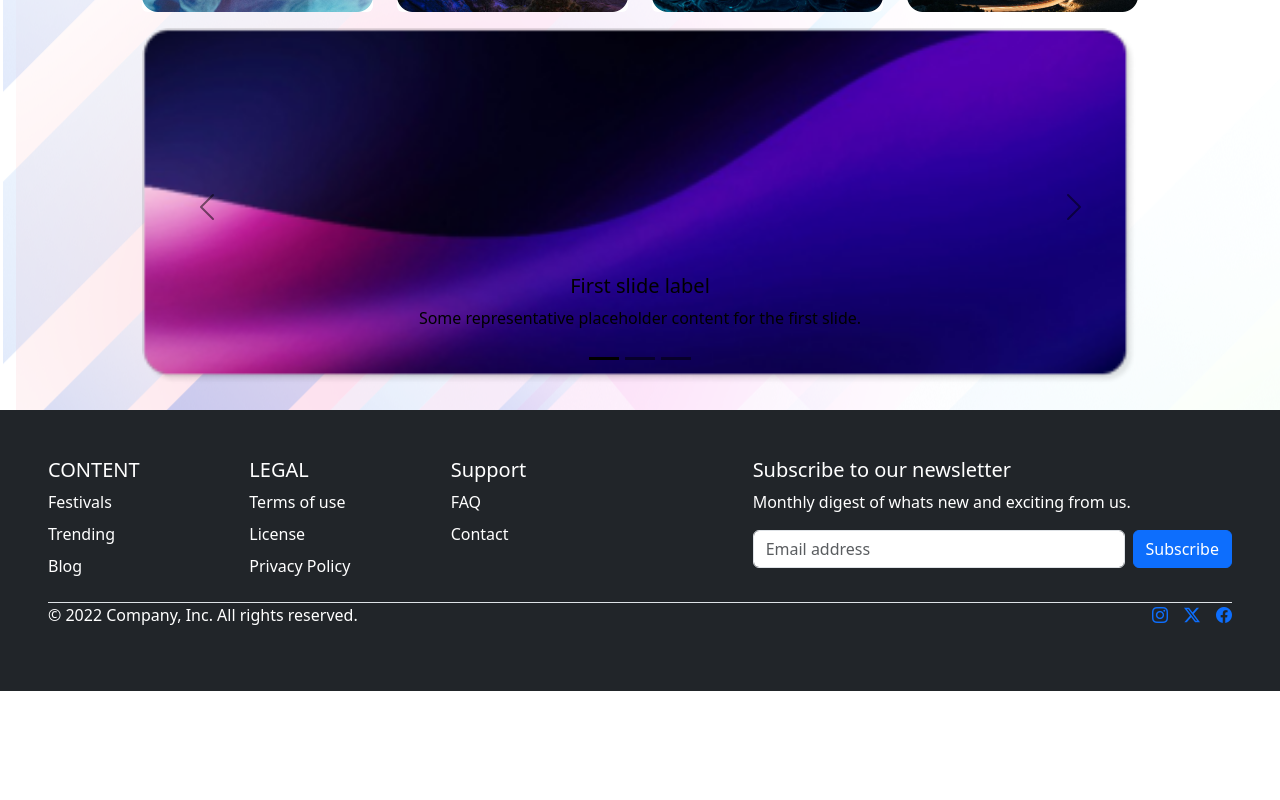
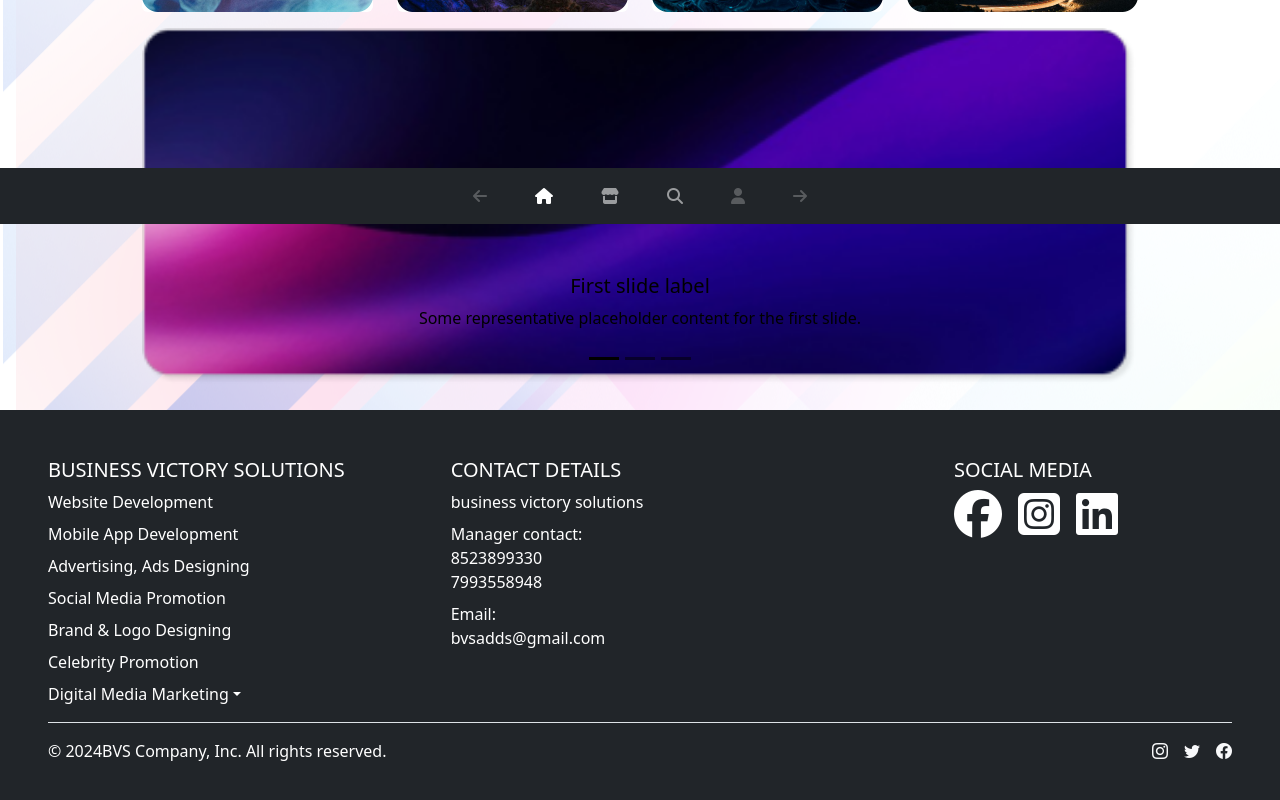
Before and after one commit to venkatasai-517/React-BVS, a React (Vite) app: page / in a window 1280 px wide. Shown: the part 576-1376 px from the top of the page. Before the commit the page ends 1267 px from the top, so only its background shows below. Built offline with nearby package versions, Linux system fonts and the light colour scheme.

Commit message:
footer changed

```diff
--- a/index.html
+++ b/index.html
@@ -24,6 +24,13 @@
       rel="stylesheet"
       href="https://cdn.jsdelivr.net/npm/bootstrap-icons@1.11.3/font/bootstrap-icons.min.css"
     />
+    <link
+      rel="stylesheet"
+      href="https://cdnjs.cloudflare.com/ajax/libs/font-awesome/6.5.2/css/all.min.css"
+      integrity="sha512-SnH5WK+bZxgPHs44uWIX+LLJAJ9/2PkPKZ5QiAj6Ta86w+fsb2TkcmfRyVX3pBnMFcV7oQPJkl9QevSCWr3W6A=="
+      crossorigin="anonymous"
+      referrerpolicy="no-referrer"
+    />
   </head>
   <body>
     <div id="root"></div>
--- a/src/Components/Footer.jsx
+++ b/src/Components/Footer.jsx
@@ -1,110 +1,198 @@
+import React from "react";
+import "bootstrap/dist/css/bootstrap.min.css";
+
 const Footer = () => {
   return (
-    <>
     <div className="text-white">
-        <footer className="bg-dark p-5 ">
-          <div className="row ">
-            <div className="col-6 col-md-2 mb-3  ">
-              <h5 className="">CONTENT</h5>
-              <ul className="nav flex-column ">
-                <li className="nav-item mb-2  ">
-                  <a href="#" className="nav-link p-0 text-white ">
-                    Festivals
+      <footer className="bg-dark p-5">
+        <div className="row">
+          <div className="col-12 col-md-4 mb-3">
+            <h5>BUSINESS VICTORY SOLUTIONS</h5>
+            <ul className="nav flex-column">
+              <li className="nav-item mb-2">
+                <a href="#" className="nav-link p-0 text-white">
+                  Website Development
                 </a>
               </li>
               <li className="nav-item mb-2">
-                  <a href="#" className="nav-link p-0  text-white">
-                    Trending
+                <a href="#" className="nav-link p-0 text-white">
+                  Mobile App Development
                 </a>
               </li>
               <li className="nav-item mb-2">
-                  <a href="#" className="nav-link p-0  text-white">
-                    Blog
+                <a href="#" className="nav-link p-0 text-white">
+                  Advertising, Ads Designing
+                </a>
+              </li>
+              <li className="nav-item mb-2">
+                <a href="#" className="nav-link p-0 text-white">
+                  Social Media Promotion
+                </a>
+              </li>
+              <li className="nav-item mb-2">
+                <a href="#" className="nav-link p-0 text-white">
+                  Brand & Logo Designing
+                </a>
+              </li>
+              <li className="nav-item mb-2">
+                <a href="#" className="nav-link p-0 text-white">
+                  Celebrity Promotion
+                </a>
+              </li>
+              <li className="nav-item dropdown">
+                <a
+                  className="nav-link dropdown-toggle p-0 text-white"
+                  href="#"
+                  role="button"
+                  id="dropdownMenuLink"
+                  data-bs-toggle="dropdown"
+                  aria-expanded="false"
+                >
+                  Digital Media Marketing
+                </a>
+                <ul
+                  className="dropdown-menu"
+                  aria-labelledby="dropdownMenuLink"
+                >
+                  <li>
+                    <a className="dropdown-item" href="#">
+                      Google Ads
+                    </a>
+                  </li>
+                  <li>
+                    <a className="dropdown-item" href="#">
+                      Facebook Ads
+                    </a>
+                  </li>
+                  <li>
+                    <a className="dropdown-item" href="#">
+                      Instagram Ads
+                    </a>
+                  </li>
+                  <li>
+                    <a className="dropdown-item" href="#">
+                      YouTube Ads
+                    </a>
+                  </li>
+                  <li>
+                    <a className="dropdown-item" href="#">
+                      Website Ads
+                    </a>
+                  </li>
+                  <li>
+                    <a className="dropdown-item" href="#">
+                      addtheadd.com ads
+                    </a>
+                  </li>
+                </ul>
+              </li>
+            </ul>
+          </div>
+
+          <div className="col-12 col-md-5 mb-3">
+            <h5>CONTACT DETAILS</h5>
+            <ul className="nav flex-column">
+              <li className="nav-item mb-2">
+                <a href="#" className="nav-link text-white p-0">
+                  business victory solutions
+                </a>
+              </li>
+              <li className="nav-item mb-2">
+                Manager contact:
+                <a href="tel:+918523899330" className="nav-link text-white p-0">
+                  8523899330
+                </a>
+                <a href="tel:+917993558948" className="nav-link text-white p-0">
+                  7993558948
+                </a>
+              </li>
+              <li className="nav-item mb-2">
+                Email:
+                <a
+                  href="mailto:bvsadds@gmail.com"
+                  className="nav-link text-white p-0"
+                >
+                  bvsadds@gmail.com
                 </a>
               </li>
             </ul>
           </div>
 
-            <div className="col-6 col-md-2 mb-3  ">
-              <h5>LEGAL</h5>
-              <ul className="nav flex-column">
-                <li className="nav-item mb-2">
-                  <a href="#" className="nav-link  text-white p-0 ">
-                    Terms of use
+          <div className="col-12 col-md-3 mb-3">
+            <h5>SOCIAL MEDIA</h5>
+            <div className="d-flex">
+              <a href="#" className="text-white me-3">
+                <i className="fa-brands fa-facebook fa-3x"></i>
               </a>
-                </li>
-                <li className="nav-item mb-2">
-                  <a href="#" className="nav-link  text-white p-0 ">
-                    License
+              <a href="#" className="text-white me-3">
+                <i className="fa-brands fa-square-instagram fa-3x"></i>
               </a>
-                </li>
-                <li className="nav-item mb-2">
-                  <a href="#" className="nav-link  text-white p-0 ">
-                    Privacy Policy
+              <a href="#" className="text-white">
+                <i className="fa-brands fa-linkedin fa-3x"></i>
               </a>
-                </li>
-              </ul>
             </div>
-
-            <div className="col-6 col-md-2 mb-3  ">
-              <h5>Support</h5>
-              <ul className="nav flex-column">
-                <li className="nav-item mb-2">
-                  <a href="#" className="nav-link p-0  text-white ">
-                    FAQ
-                  </a>
-                </li>
-                <li className="nav-item mb-2">
-                  <a href="#" className="nav-link p-0  text-white ">
-                    Contact
-                  </a>
-                </li>
-              </ul>
-            </div>
-
-            <div className="col-md-5 offset-md-1 mb-3">
-              <form className="">
-                <h5>Subscribe to our newsletter</h5>
-                <p>Monthly digest of whats new and exciting from us.</p>
-                <div className="d-flex flex-column flex-sm-row w-100 gap-2">
-                  <label className="visually-hidden">Email address</label>
-                  <input
-                    id="newsletter1"
-                    type="text"
-                    className="form-control"
-                    placeholder="Email address"
-                  ></input>
-                  <button className="btn btn-primary" type="button">
-                    Subscribe
-                  </button>
-                </div>
-              </form>
           </div>
         </div>
 
-          <div className="d-flex flex-column flex-sm-row justify-content-between border-top ">
-            <p>&copy; 2022 Company, Inc. All rights reserved.</p>
+        <div className="d-flex flex-column flex-sm-row justify-content-between border-top pt-3">
+          <p>&copy; 2024BVS Company, Inc. All rights reserved.</p>
           <ul className="list-unstyled d-flex">
             <li className="ms-3">
-                <a className="link" href="#">
+              <a className="link-light" href="#">
                 <i className="bi bi-instagram"></i>
               </a>
             </li>
             <li className="ms-3">
-                <a className="link" href="#">
-                  <i className="bi bi-twitter-x"></i>
+              <a className="link-light" href="#">
+                <i className="bi bi-twitter"></i>
               </a>
             </li>
             <li className="ms-3">
-                <a className="link" href="#">
+              <a className="link-light" href="#">
                 <i className="bi bi-facebook"></i>
               </a>
             </li>
           </ul>
         </div>
       </footer>
+      <nav className="navbar navbar-expand-lg navbar-dark bg-dark fixed-bottom">
+        <div className="container-fluid">
+          <ul className="navbar-nav me-auto mb-2 mb-lg-0 justify-content-center w-100">
+            <li className="nav-item mx-3">
+              <a className="nav-link disabled">
+                <i className="fa-solid fa-arrow-left"></i>
+              </a>
+            </li>
+            <li className="nav-item mx-3">
+              <a className="nav-link active" aria-current="page" href="#">
+                <i className="fas fa-home"></i>
+              </a>
+            </li>
+            <li className="nav-item mx-3">
+              <a className="nav-link" href="#">
+                <i className="fas fa-store"></i>
+              </a>
+            </li>
+            <li className="nav-item mx-3">
+              <a className="nav-link" href="#">
+                <i className="fas fa-search"></i>
+              </a>
+            </li>
+            <li className="nav-item mx-3">
+              <a className="nav-link disabled">
+                <i className="fas fa-user"></i>
+              </a>
+            </li>
+            <li className="nav-item mx-3">
+              <a className="nav-link disabled">
+                <i className="fa-solid fa-arrow-right"></i>
+              </a>
+            </li>
+          </ul>
         </div>
-    </>
+      </nav>
+    </div>
   );
 };
+
 export default Footer;
```
Lines whose indentation alone changed are shown as unchanged.
